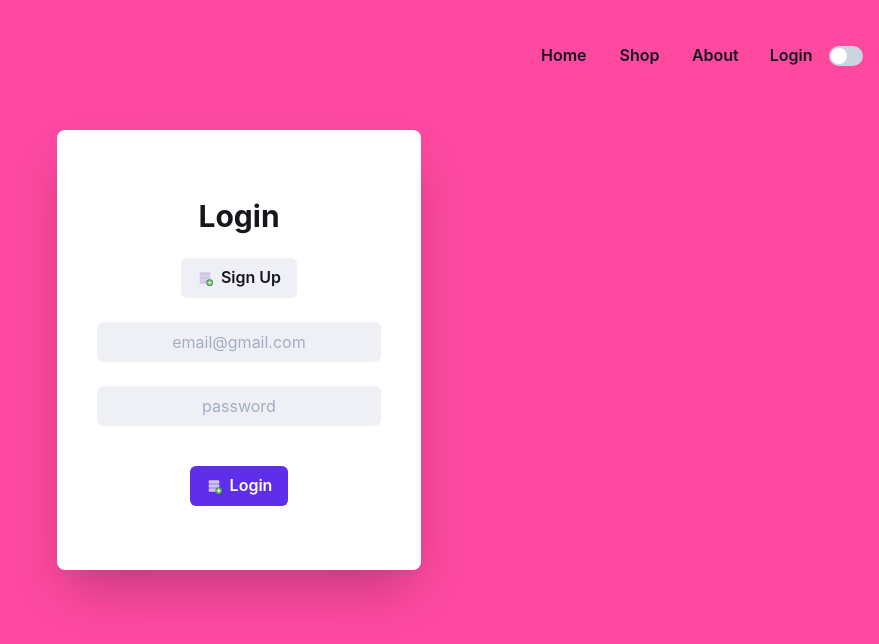
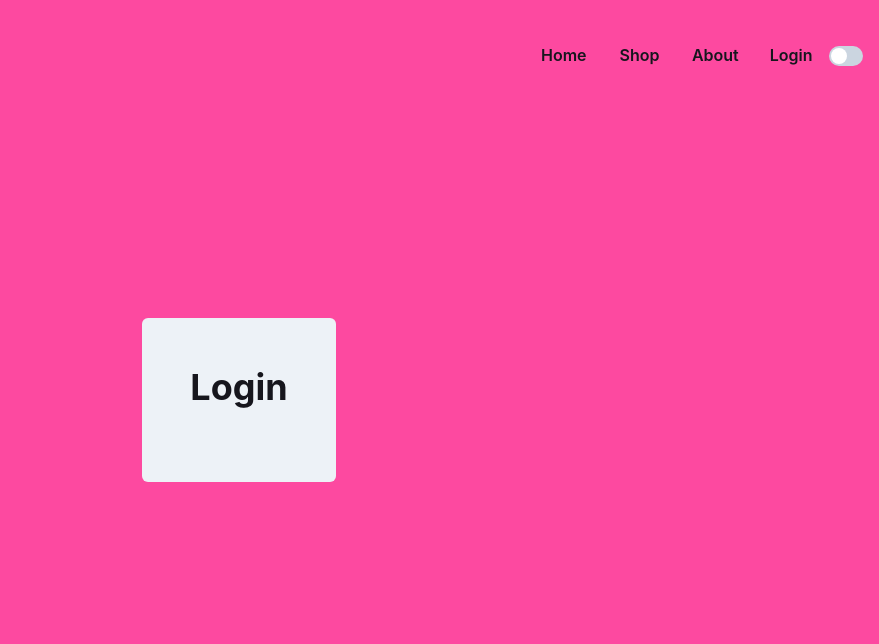
Before and after one commit to Mooninghnk/victoria, a Next.js app: page /login in a window 1280 px wide. Shown: the top 644 px of the page, without its empty margins (401-1280 px from the left). Built offline with nearby package versions, Linux system fonts and the light colour scheme.

Commit message:
updating login with flex

```diff
--- a/src/pages/login.js
+++ b/src/pages/login.js
@@ -1,103 +1,21 @@
 import { Container } from "../components/Container.js";
 import { DarkModeSwitch } from "../components/DarkModeSwitch.js";
-import reg from "../public/icons/verify.svg";
-import {
-  Heading,
-  Box,
-  Flex,
-  Text,
-  useColorMode,
-  Center,
-  Input,
-  Button,
-  Grid,
-  GridItem,
-} from "@chakra-ui/react";
+import { FcAddDatabase, FcNext } from "react-icons/fc";
+import { Flex, Heading } from "@chakra-ui/react";
+
 import img from "../public/icons/background.svg";
-import { useState } from "react";
-import { FcAddDatabase, FcNext } from "react-icons/fc";
 const Login = () => {
-  const { colorMode, toggleColorMode } = useColorMode();
-  const isDark = colorMode === "dark";
-  const [set, setSet] = useState("none");
-
   return (
     <Container
       style={{ backgroundImage: `url(${img})` }}
-      py={300}
       height="100vh"
+      aling="center"
+      justifyContent="center"
     >
-      <Center display="flex" h="100px">
-        <Flex align="center" display="flex" color="black">
-          <Box
-            maxW={"450px"}
-            w={"full"}
-            boxShadow={"2xl"}
-            rounded={"md"}
-            overflow={"hidden"}
-            w="100%"
-            rounded="lg"
-            borderRadius="lg"
-            boxShadow={"2xl"}
-            rounded={"md"}
-            display="fixed"
-            background="white"
-            align="center"
-            p={10}
-          >
-            <Box p={20} m="200" w="100%" as="a" align="center">
-              <Heading m="1" mb="0" as="h2" color="black" size="lg">
-                Login
-              </Heading>
-              <br />
-              <Box>
-                <Button
-                  leftIcon={<FcAddDatabase />}
-                  background="#EFF0F6"
-                  color="black"
-                  variant="solid"
-                >
-                  Sign Up
-                </Button>
-              </Box>
-              <br />
-              <Box>
-                <Input
-                  textAlign="center"
-                  type="email"
-                  placeholder="email@gmail.com"
-                  background="#EFF0F6"
-                  variant="filled"
-                  color="black"
-                />
-              </Box>{" "}
-              <br />
-              <Box>
-                <Input
-                  textAlign="center"
-                  type="password"
-                  placeholder="password"
-                  background="#EFF0F6"
-                  variant="filled"
-                  color="black"
-                />
-              </Box>
-              <br />
-              <Box>
-                <Button
-                  marginTop="1em"
-                  leftIcon={<FcAddDatabase />}
-                  background="#5F2EEA"
-                  color="white"
-                  variant="solid"
-                >
-                  Login
-                </Button>
-              </Box>
-            </Box>
-          </Box>
-        </Flex>
-      </Center>
+      <Flex direction="column" background="gray.100" p={12} rounded={6}>
+        <Heading mb={6}>Login</Heading>
+      </Flex>
+
       <DarkModeSwitch />
     </Container>
   );
```
